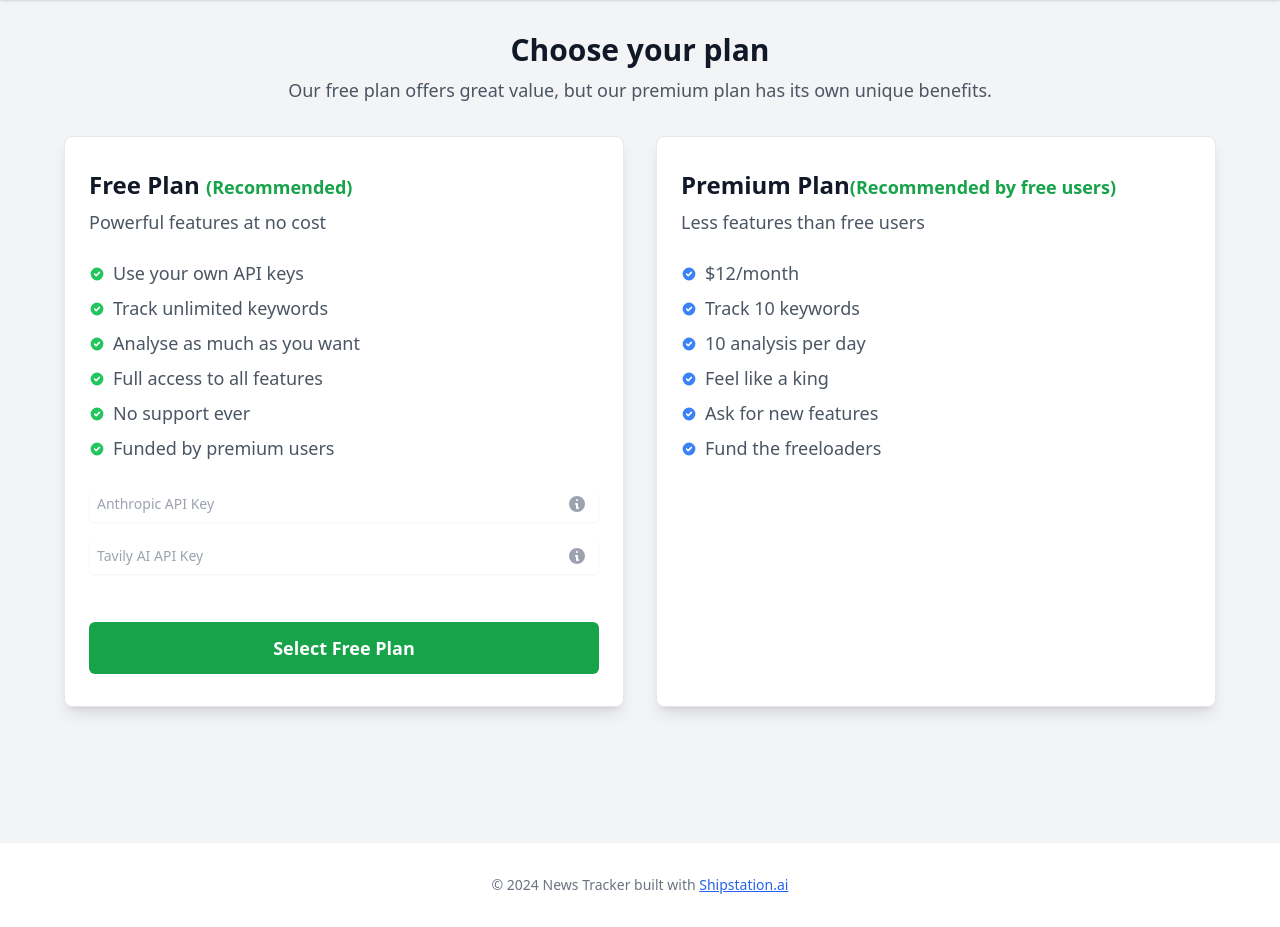
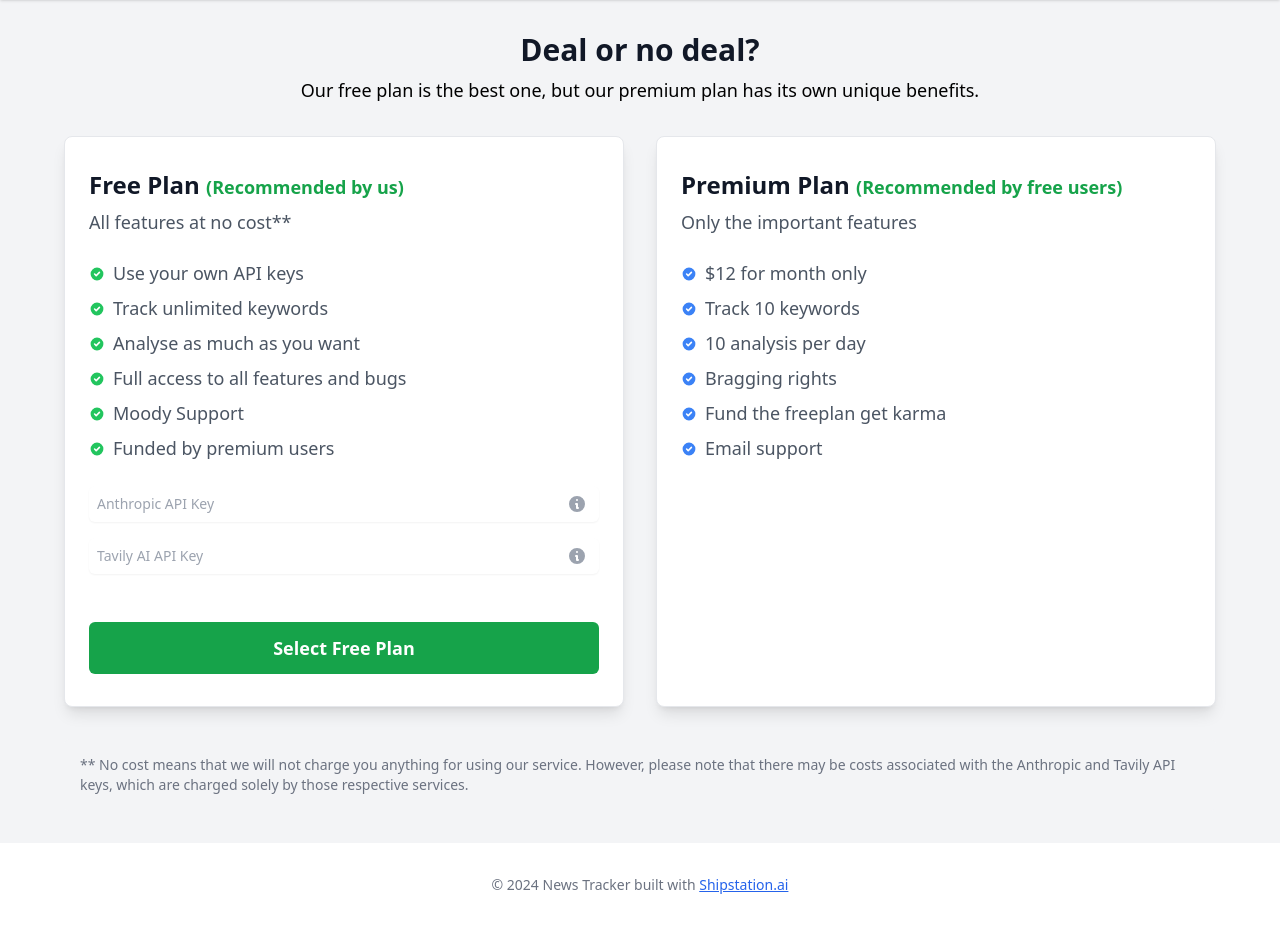
Before and after one commit to daytimedrinkingclub/newstracker, a Flask app: template app/templates/onboarding/plans.html in a window 1280 px wide. Shown: the part 80-1007 px from the top of the page. Run offline with Flask 3, Linux system fonts and the light colour scheme; the template is opened without the code that fills it, so the values that code supplies are empty; parts of the project's set-up code (start-up, migrations or seed data) failed here and were passed over; some libraries are stand-ins or nearby versions.

Commit message:
updated plans pricing and data

```diff
--- a/app/templates/onboarding/plans.html
+++ b/app/templates/onboarding/plans.html
@@ -5,8 +5,8 @@
 {% block content %}
 <div class="px-4 sm:px-6 lg:px-8 max-w-7xl mx-auto">
     <div class="text-center mb-8">
-        <h1 class="text-3xl font-bold text-gray-900 mb-2">Choose your plan</h1>
-        <p class="text-lg text-gray-600">Our free plan offers great value, but our premium plan has its own unique benefits.</p>
+        <h1 class="text-3xl font-bold text-gray-900 mb-2">Deal or no deal?</h1>
+        <p class="text-lg text-gray-6000">Our free plan is the best one, but our premium plan has its own unique benefits.</p>
     </div>
 
     {% if current_plan %}
@@ -24,14 +24,14 @@
         <!-- Free Plan -->
         <div class="bg-white shadow-lg rounded-lg overflow-hidden flex flex-col md:w-1/2 border border-gray-200">
             <div class="px-6 py-8 flex-grow">
-                <h3 class="text-2xl font-semibold text-gray-900 mb-2">Free Plan <span class="text-green-600 text-lg">(Recommended)</span></h3>
-                <p class="text-gray-600 mb-6">Powerful features at no cost</p>
+                <h3 class="text-2xl font-semibold text-gray-900 mb-2">Free Plan <span class="text-green-600 text-lg">(Recommended by us)</span></h3>
+                <p class="text-gray-600 mb-6">All features at no cost**</p>
                 <ul class="space-y-2 text-gray-600 mb-6">
                     <li class="flex items-center"><svg class="w-4 h-4 mr-2 text-green-500" fill="currentColor" viewBox="0 0 20 20"><path fill-rule="evenodd" d="M10 18a8 8 0 100-16 8 8 0 000 16zm3.707-9.293a1 1 0 00-1.414-1.414L9 10.586 7.707 9.293a1 1 0 00-1.414 1.414l2 2a1 1 0 001.414 0l4-4z" clip-rule="evenodd"></path></svg>Use your own API keys</li>
                     <li class="flex items-center"><svg class="w-4 h-4 mr-2 text-green-500" fill="currentColor" viewBox="0 0 20 20"><path fill-rule="evenodd" d="M10 18a8 8 0 100-16 8 8 0 000 16zm3.707-9.293a1 1 0 00-1.414-1.414L9 10.586 7.707 9.293a1 1 0 00-1.414 1.414l2 2a1 1 0 001.414 0l4-4z" clip-rule="evenodd"></path></svg>Track unlimited keywords</li>
                     <li class="flex items-center"><svg class="w-4 h-4 mr-2 text-green-500" fill="currentColor" viewBox="0 0 20 20"><path fill-rule="evenodd" d="M10 18a8 8 0 100-16 8 8 0 000 16zm3.707-9.293a1 1 0 00-1.414-1.414L9 10.586 7.707 9.293a1 1 0 00-1.414 1.414l2 2a1 1 0 001.414 0l4-4z" clip-rule="evenodd"></path></svg>Analyse as much as you want</li>
-                    <li class="flex items-center"><svg class="w-4 h-4 mr-2 text-green-500" fill="currentColor" viewBox="0 0 20 20"><path fill-rule="evenodd" d="M10 18a8 8 0 100-16 8 8 0 000 16zm3.707-9.293a1 1 0 00-1.414-1.414L9 10.586 7.707 9.293a1 1 0 00-1.414 1.414l2 2a1 1 0 001.414 0l4-4z" clip-rule="evenodd"></path></svg>Full access to all features</li>
-                    <li class="flex items-center"><svg class="w-4 h-4 mr-2 text-green-500" fill="currentColor" viewBox="0 0 20 20"><path fill-rule="evenodd" d="M10 18a8 8 0 100-16 8 8 0 000 16zm3.707-9.293a1 1 0 00-1.414-1.414L9 10.586 7.707 9.293a1 1 0 00-1.414 1.414l2 2a1 1 0 001.414 0l4-4z" clip-rule="evenodd"></path></svg>No support ever</li>
+                    <li class="flex items-center"><svg class="w-4 h-4 mr-2 text-green-500" fill="currentColor" viewBox="0 0 20 20"><path fill-rule="evenodd" d="M10 18a8 8 0 100-16 8 8 0 000 16zm3.707-9.293a1 1 0 00-1.414-1.414L9 10.586 7.707 9.293a1 1 0 00-1.414 1.414l2 2a1 1 0 001.414 0l4-4z" clip-rule="evenodd"></path></svg>Full access to all features and bugs</li>
+                    <li class="flex items-center"><svg class="w-4 h-4 mr-2 text-green-500" fill="currentColor" viewBox="0 0 20 20"><path fill-rule="evenodd" d="M10 18a8 8 0 100-16 8 8 0 000 16zm3.707-9.293a1 1 0 00-1.414-1.414L9 10.586 7.707 9.293a1 1 0 00-1.414 1.414l2 2a1 1 0 001.414 0l4-4z" clip-rule="evenodd"></path></svg>Moody Support</li>
                     <li class="flex items-center"><svg class="w-4 h-4 mr-2 text-green-500" fill="currentColor" viewBox="0 0 20 20"><path fill-rule="evenodd" d="M10 18a8 8 0 100-16 8 8 0 000 16zm3.707-9.293a1 1 0 00-1.414-1.414L9 10.586 7.707 9.293a1 1 0 00-1.414 1.414l2 2a1 1 0 001.414 0l4-4z" clip-rule="evenodd"></path></svg>Funded by premium users</li>
                 </ul>
                 <div class="mb-4 relative">
@@ -61,15 +61,15 @@
         <!-- Premium Plan -->
         <div class="bg-white shadow-lg rounded-lg overflow-hidden flex flex-col md:w-1/2 border border-gray-200">
             <div class="px-6 py-8 flex-grow">
-                <h3 class="text-2xl font-semibold text-gray-900 mb-2">Premium Plan<span class="text-green-600 text-lg">(Recommended by free users)</span></h3>
-                <p class="text-gray-600 mb-6">Less features than free users</p>
+                <h3 class="text-2xl font-semibold text-gray-900 mb-2">Premium Plan <span class="text-green-600 text-lg">(Recommended by free users)</span></h3>
+                <p class="text-gray-600 mb-6">Only the important features</p>
                 <ul class="space-y-2 text-gray-600 mb-6">
-                    <li class="flex items-center"><svg class="w-4 h-4 mr-2 text-blue-500" fill="currentColor" viewBox="0 0 20 20"><path fill-rule="evenodd" d="M10 18a8 8 0 100-16 8 8 0 000 16zm3.707-9.293a1 1 0 00-1.414-1.414L9 10.586 7.707 9.293a1 1 0 00-1.414 1.414l2 2a1 1 0 001.414 0l4-4z" clip-rule="evenodd"></path></svg>$12/month</li>
+                    <li class="flex items-center"><svg class="w-4 h-4 mr-2 text-blue-500" fill="currentColor" viewBox="0 0 20 20"><path fill-rule="evenodd" d="M10 18a8 8 0 100-16 8 8 0 000 16zm3.707-9.293a1 1 0 00-1.414-1.414L9 10.586 7.707 9.293a1 1 0 00-1.414 1.414l2 2a1 1 0 001.414 0l4-4z" clip-rule="evenodd"></path></svg>$12 for month only</li>
                     <li class="flex items-center"><svg class="w-4 h-4 mr-2 text-blue-500" fill="currentColor" viewBox="0 0 20 20"><path fill-rule="evenodd" d="M10 18a8 8 0 100-16 8 8 0 000 16zm3.707-9.293a1 1 0 00-1.414-1.414L9 10.586 7.707 9.293a1 1 0 00-1.414 1.414l2 2a1 1 0 001.414 0l4-4z" clip-rule="evenodd"></path></svg>Track 10 keywords</li>
                     <li class="flex items-center"><svg class="w-4 h-4 mr-2 text-blue-500" fill="currentColor" viewBox="0 0 20 20"><path fill-rule="evenodd" d="M10 18a8 8 0 100-16 8 8 0 000 16zm3.707-9.293a1 1 0 00-1.414-1.414L9 10.586 7.707 9.293a1 1 0 00-1.414 1.414l2 2a1 1 0 001.414 0l4-4z" clip-rule="evenodd"></path></svg>10 analysis per day</li>
-                    <li class="flex items-center"><svg class="w-4 h-4 mr-2 text-blue-500" fill="currentColor" viewBox="0 0 20 20"><path fill-rule="evenodd" d="M10 18a8 8 0 100-16 8 8 0 000 16zm3.707-9.293a1 1 0 00-1.414-1.414L9 10.586 7.707 9.293a1 1 0 00-1.414 1.414l2 2a1 1 0 001.414 0l4-4z" clip-rule="evenodd"></path></svg>Feel like a king</li>
-                    <li class="flex items-center"><svg class="w-4 h-4 mr-2 text-blue-500" fill="currentColor" viewBox="0 0 20 20"><path fill-rule="evenodd" d="M10 18a8 8 0 100-16 8 8 0 000 16zm3.707-9.293a1 1 0 00-1.414-1.414L9 10.586 7.707 9.293a1 1 0 00-1.414 1.414l2 2a1 1 0 001.414 0l4-4z" clip-rule="evenodd"></path></svg>Ask for new features</li>
-                    <li class="flex items-center"><svg class="w-4 h-4 mr-2 text-blue-500" fill="currentColor" viewBox="0 0 20 20"><path fill-rule="evenodd" d="M10 18a8 8 0 100-16 8 8 0 000 16zm3.707-9.293a1 1 0 00-1.414-1.414L9 10.586 7.707 9.293a1 1 0 00-1.414 1.414l2 2a1 1 0 001.414 0l4-4z" clip-rule="evenodd"></path></svg>Fund the freeloaders</li>
+                    <li class="flex items-center"><svg class="w-4 h-4 mr-2 text-blue-500" fill="currentColor" viewBox="0 0 20 20"><path fill-rule="evenodd" d="M10 18a8 8 0 100-16 8 8 0 000 16zm3.707-9.293a1 1 0 00-1.414-1.414L9 10.586 7.707 9.293a1 1 0 00-1.414 1.414l2 2a1 1 0 001.414 0l4-4z" clip-rule="evenodd"></path></svg>Bragging rights</li>
+                    <li class="flex items-center"><svg class="w-4 h-4 mr-2 text-blue-500" fill="currentColor" viewBox="0 0 20 20"><path fill-rule="evenodd" d="M10 18a8 8 0 100-16 8 8 0 000 16zm3.707-9.293a1 1 0 00-1.414-1.414L9 10.586 7.707 9.293a1 1 0 00-1.414 1.414l2 2a1 1 0 001.414 0l4-4z" clip-rule="evenodd"></path></svg>Fund the freeplan get karma</li>
+                    <li class="flex items-center"><svg class="w-4 h-4 mr-2 text-blue-500" fill="currentColor" viewBox="0 0 20 20"><path fill-rule="evenodd" d="M10 18a8 8 0 100-16 8 8 0 000 16zm3.707-9.293a1 1 0 00-1.414-1.414L9 10.586 7.707 9.293a1 1 0 00-1.414 1.414l2 2a1 1 0 001.414 0l4-4z" clip-rule="evenodd"></path></svg>Email support</li>
                 </ul>
             </div>
             <div class="px-6 pb-8 mt-auto">
@@ -80,6 +80,10 @@
                 {% endif %}
             </div>
         </div>
+    </div>
+
+    <div class="mt-8 text-sm text-gray-500 bg-gray-100 p-4 rounded-md">
+        <p>** No cost means that we will not charge you anything for using our service. However, please note that there may be costs associated with the Anthropic and Tavily API keys, which are charged solely by those respective services.</p>
     </div>
 </div>
 
```
